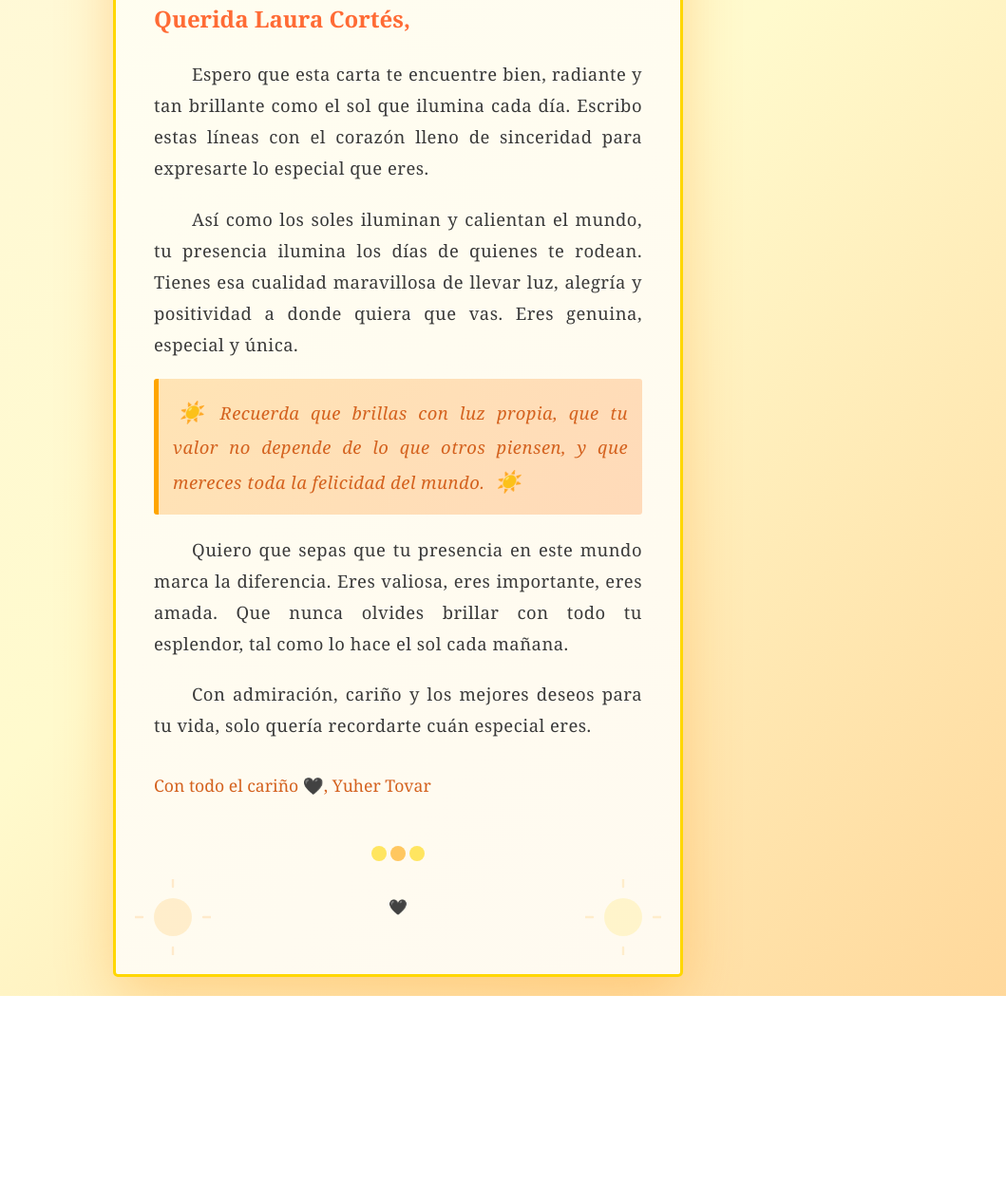
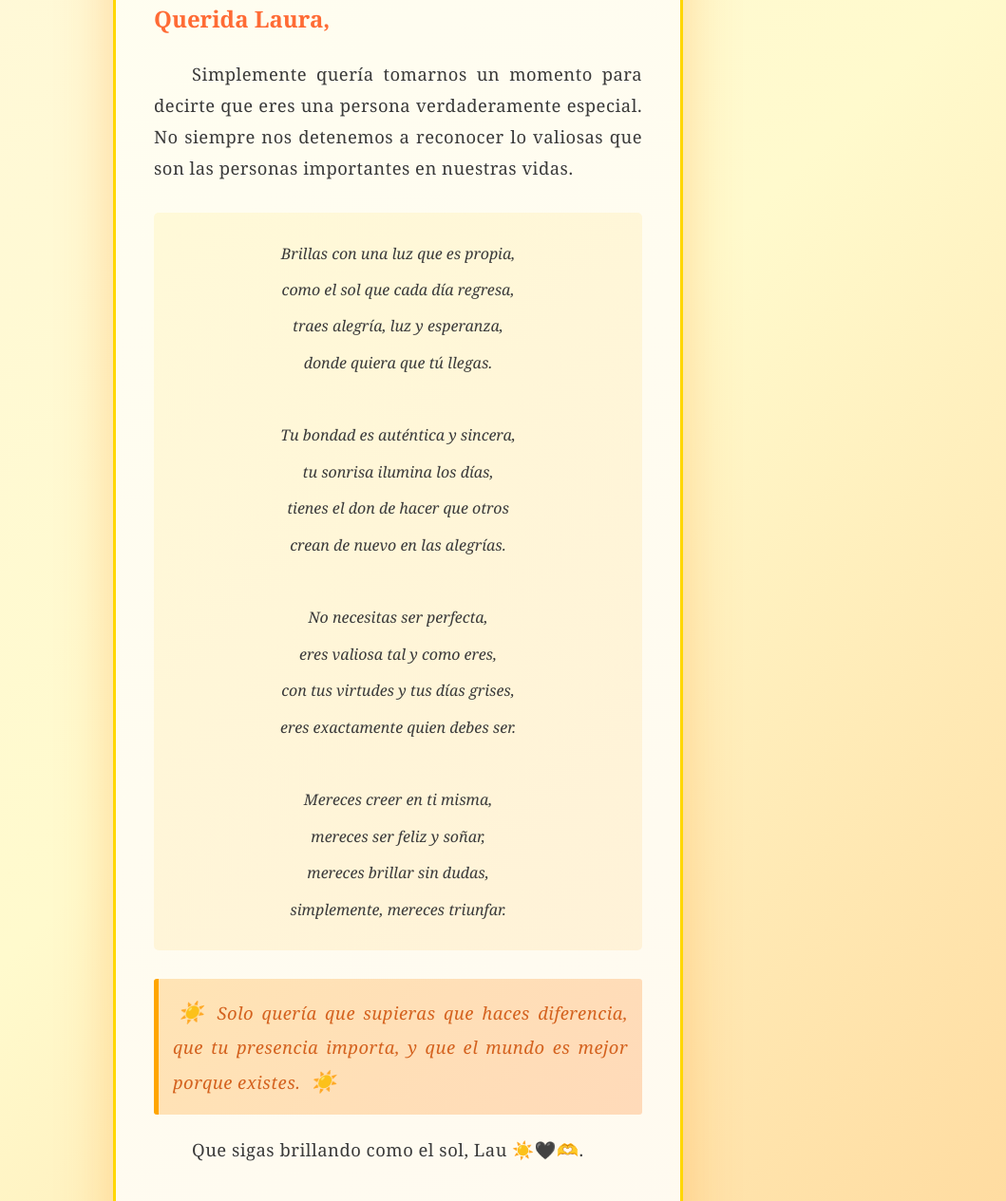
Before and after one commit to CamTT669/carta-laura-soles, a plain HTML site: page index.html in a window 1280 px wide. Shown: the part 239-1504 px from the top of the page at 95% size, without its empty margins (221-1280 px from the left). Before the commit the page ends 1288 px from the top, so only its background shows below. Drawn offline with Linux system fonts and the light colour scheme.

Commit message:
Simplificar carta - tono menos romántico

```diff
--- a/index.html
+++ b/index.html
@@ -142,6 +142,22 @@
             border-radius: 3px;
         }
 
+        .poema {
+            font-size: 1em;
+            line-height: 1.9;
+            color: #3a3a3a;
+            margin: 30px 0;
+            font-style: italic;
+            text-align: center;
+            padding: 20px;
+            background: linear-gradient(135deg, rgba(255, 215, 0, 0.1) 0%, rgba(255, 165, 0, 0.1) 100%);
+            border-radius: 5px;
+        }
+
+        .verso {
+            margin: 8px 0;
+        }
+
         @media print {
             body {
                 background: white;
@@ -193,38 +209,54 @@
         </svg>
 
         <!-- Contenido de la carta -->
-        <div class="titulo-principal">☀️ Una Carta Especial ☀️</div>
+        <div class="titulo-principal">☀️ Para Laura Cortés ☀️</div>
 
         <div class="decoracion-linea"></div>
 
         <div class="fecha">31 de agosto de 2026</div>
 
-        <div class="saludo">Querida Laura Cortés,</div>
+        <div class="saludo">Querida Laura,</div>
 
         <div class="contenido">
             <p class="parrafo">
-                Espero que esta carta te encuentre bien, radiante y tan brillante como el sol que ilumina cada día. Escribo estas líneas con el corazón lleno de sinceridad para expresarte lo especial que eres.
+                Simplemente quería tomarnos un momento para decirte que eres una persona verdaderamente especial. No siempre nos detenemos a reconocer lo valiosas que son las personas importantes en nuestras vidas.
             </p>
+        </div>
 
-            <p class="parrafo">
-                Así como los soles iluminan y calientan el mundo, tu presencia ilumina los días de quienes te rodean. Tienes esa cualidad maravillosa de llevar luz, alegría y positividad a donde quiera que vas. Eres genuina, especial y única.
-            </p>
+        <div class="poema">
+            <div class="verso">Brillas con una luz que es propia,</div>
+            <div class="verso">como el sol que cada día regresa,</div>
+            <div class="verso">traes alegría, luz y esperanza,</div>
+            <div class="verso">donde quiera que tú llegas.</div>
+            <br>
+            <div class="verso">Tu bondad es auténtica y sincera,</div>
+            <div class="verso">tu sonrisa ilumina los días,</div>
+            <div class="verso">tienes el don de hacer que otros</div>
+            <div class="verso">crean de nuevo en las alegrías.</div>
+            <br>
+            <div class="verso">No necesitas ser perfecta,</div>
+            <div class="verso">eres valiosa tal y como eres,</div>
+            <div class="verso">con tus virtudes y tus días grises,</div>
+            <div class="verso">eres exactamente quien debes ser.</div>
+            <br>
+            <div class="verso">Mereces creer en ti misma,</div>
+            <div class="verso">mereces ser feliz y soñar,</div>
+            <div class="verso">mereces brillar sin dudas,</div>
+            <div class="verso">simplemente, mereces triunfar.</div>
+        </div>
 
+        <div class="contenido">
             <div class="nota-especial">
-                <span class="sol-icon">☀️</span> Recuerda que brillas con luz propia, que tu valor no depende de lo que otros piensen, y que mereces toda la felicidad del mundo. <span class="sol-icon">☀️</span>
+                <span class="sol-icon">☀️</span> Solo quería que supieras que haces diferencia, que tu presencia importa, y que el mundo es mejor porque existes. <span class="sol-icon">☀️</span>
             </div>
 
             <p class="parrafo">
-                Quiero que sepas que tu presencia en este mundo marca la diferencia. Eres valiosa, eres importante, eres amada. Que nunca olvides brillar con todo tu esplendor, tal como lo hace el sol cada mañana.
-            </p>
-
-            <p class="parrafo">
-                Con admiración, cariño y los mejores deseos para tu vida, solo quería recordarte cuán especial eres.
+                Que sigas brillando como el sol, Lau ☀️🖤🫶.
             </p>
         </div>
 
         <div class="despedida">
-            Con todo el cariño 🖤, Yuher Tovar
+
         </div>
 
         <div class="firma">
@@ -233,7 +265,7 @@
                 <circle cx="30" cy="10" r="8" fill="#FFA500" opacity="0.6"/>
                 <circle cx="50" cy="10" r="8" fill="#FFD700" opacity="0.6"/>
             </svg>
-            <div class="firma-nombre">🖤</div>
+            <div class="firma-nombre">Y.....T</div>
         </div>
     </div>
 </body>
```
